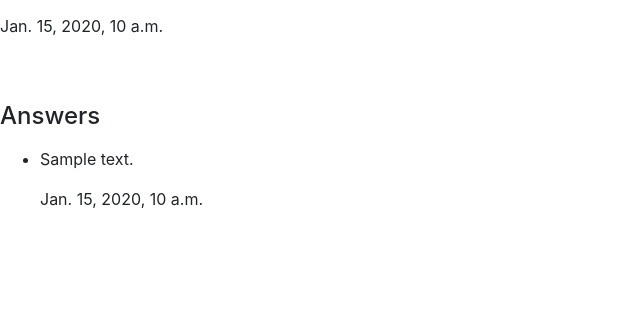
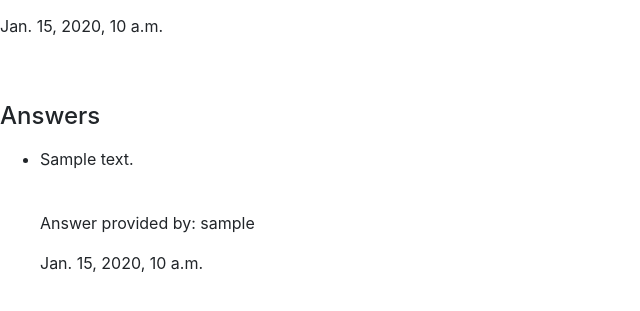
Before and after one commit to momentum-team-1/question-box-akus062381, a Django app: template templates/questionbox/view_question.html in a window 1280 px wide. Shown: the part 232-543 px from the top of the page, without its empty margins (0-640 px from the left). Run offline with Django 3.2, Linux system fonts and the light colour scheme; the template is opened without the code that fills it: most values are stand-ins (such as "Sample title", 1, 10 or a date in 2020); some libraries are stand-ins or nearby versions.

Commit message:
functionality pretty much done

```diff
--- a/questionbox/urls.py
+++ b/questionbox/urls.py
@@ -33,6 +33,7 @@ urlpatterns = [
     path('questionbox/<int:question_pk>/add_answer/', core_views.add_answer, name='add_answer'),
     path('questionbox/search_questions/', core_views.search_questions, name='search_questions'),
     path('profile/<str:username>/', core_views.profile_view, name='profile_view'),
+    path('questionbox/<int:question_pk>/<int:answer_pk>/mark_correct/', core_views.mark_answer_correct, name='mark_answer_correct')
 ]
 
 if settings.DEBUG:
--- a/templates/questionbox/view_question.html
+++ b/templates/questionbox/view_question.html
@@ -10,15 +10,15 @@
 <br>
 
 {% if user.is_authenticated %}
-
-    <p><a style="text-decoration: none; color: blue;" id="favoritethis" data-question-id="{{ question.pk }}" href="#">
+<div>
+    <p>Mark Favorite<a style="text-decoration: none; color: blue;" id="favoritethis" data-question-id="{{ question.pk }}" href="#">
     {% if is_user_favorite %}
         &#x2605;
     {% else %}
         &#x2606;
-    </a>Mark Favorite</p>
+    </a></p>
     {% endif %}
-
+</div>
 <div>
     <button type="submit"><a href="{% url 'delete_question' question_pk=question.pk %}">Delete Question</a></button>
 </div>
@@ -29,7 +29,13 @@
 
 <ul>
     {% for answer in question.answers.all %}
-        <li><p>{{ answer.answer_text |markdownify }}</p><p>{{ answer.date_field }}</p></li>
+    <li>
+            <p>{{ answer.answer_text |markdownify }} <br> Answer provided by: {{ answer.user.username }}</p><p>{{ answer.date_field }}</p>
+        {% if user == question.user %}
+        <a id="mark-correct" data-question-id="{{ question.pk }}" data-answer-id="{{ answer.pk }}" href="">
+            {% if answer.marked_correct %} Marked Correct {% else %} Mark Answer Correct {% endif %}</a>
+        {% endif %}
+    </li>
     {% endfor %}
 </ul>
 
@@ -64,6 +70,24 @@
             }
         })
     })
+
+    const markCorrectLink = document.querySelectorAll("#mark-correct");
+    for (let answer of markCorrectLink){answer.addEventListener("click", (event) => {
+        event.preventDefault();
+        let questionId = answer.dataset.questionId;
+        let answerId = answer.dataset.answerId;
+        fetch("/questionbox/" + questionId + "/" + answerId + "/mark_correct/", {
+            method: "POST",
+            credentials: "include",
+        })
+            .then((res) => res.json())
+            .then((data) => {
+                if (data.markedCorrect) {answer.innerHTML = "Answer Is Correct";
+            } else {
+                answer.innerHTML = "Mark Answer Correct";
+            }
+        })
+    })}
 </script>
 
 {% endblock %}
```
Also changed, not shown: core/views.py (+17 -0 lines), core/migrations/0007_answer_marked_correct.py (added).
